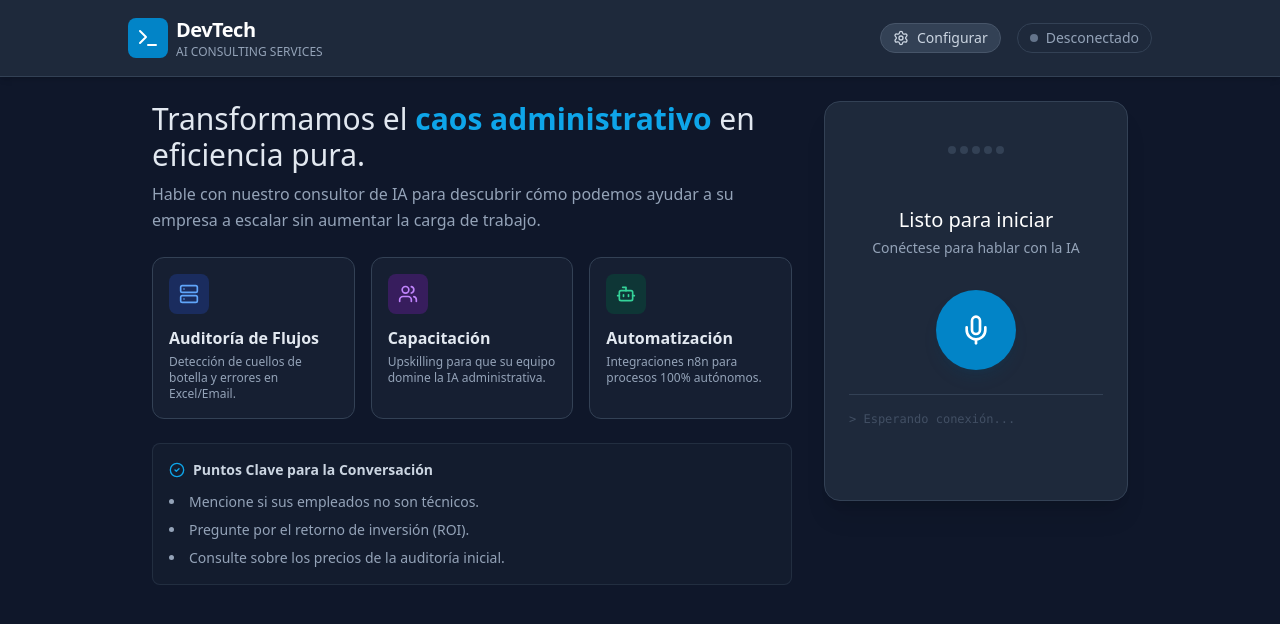
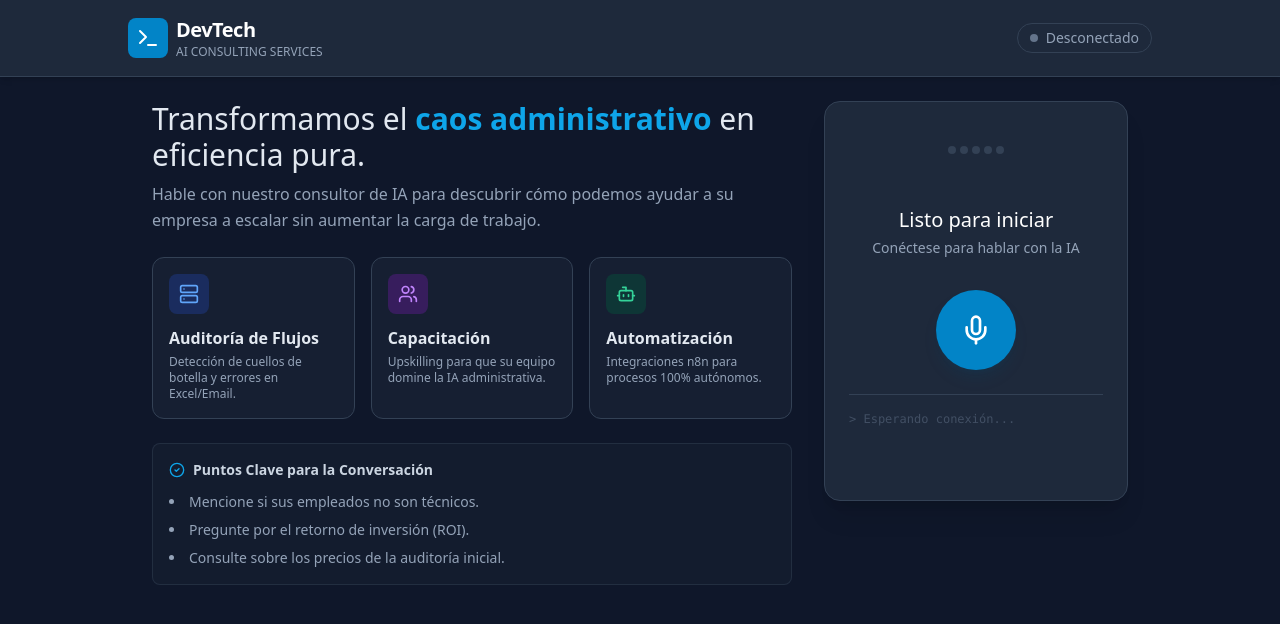
Before and after one commit to playcodelatam/devtech_asistente, a React (Vite) app: page / in a window 1280 px wide. Shown: the top 624 px of the page. Built offline with nearby package versions, Linux system fonts and the light colour scheme.

Commit message:
refactor: Remove Settings button from header
Access to System Instruction editor is now only via direct URL:
/systeminstruction

Co-authored-by: Ona <no-reply@ona.com>

```diff
--- a/App.tsx
+++ b/App.tsx
@@ -1,6 +1,6 @@
 import React, { useState, useEffect, useRef, useCallback } from 'react';
 import { GoogleGenAI, LiveServerMessage, Modality } from '@google/genai';
-import { Mic, MicOff, Server, Users, Bot, StopCircle, CheckCircle2, Terminal, Settings } from 'lucide-react';
+import { Mic, MicOff, Server, Users, Bot, StopCircle, CheckCircle2, Terminal } from 'lucide-react';
 import { MODEL_NAME, VOICE_NAME } from './constants';
 import { createPcmBlob, base64ToBytes, decodeAudioData } from './utils/audioUtils';
 import { getSystemInstruction } from './utils/systemInstruction';
@@ -232,14 +232,6 @@ const App: React.FC = () => {
             </div>
           </div>
           <div className="flex items-center gap-4">
-             <a
-               href="/systeminstruction"
-               className="flex items-center gap-2 px-3 py-1 rounded-full bg-slate-700 hover:bg-slate-600 text-slate-300 border border-slate-600 text-sm transition-colors"
-               title="Configurar System Instruction"
-             >
-               <Settings size={16} />
-               <span className="hidden sm:inline">Configurar</span>
-             </a>
              {isConnected ? (
                  <span className="flex items-center gap-2 px-3 py-1 rounded-full bg-emerald-900/50 text-emerald-400 border border-emerald-800 text-sm">
                     <span className="w-2 h-2 rounded-full bg-emerald-500 animate-pulse"></span>
```
